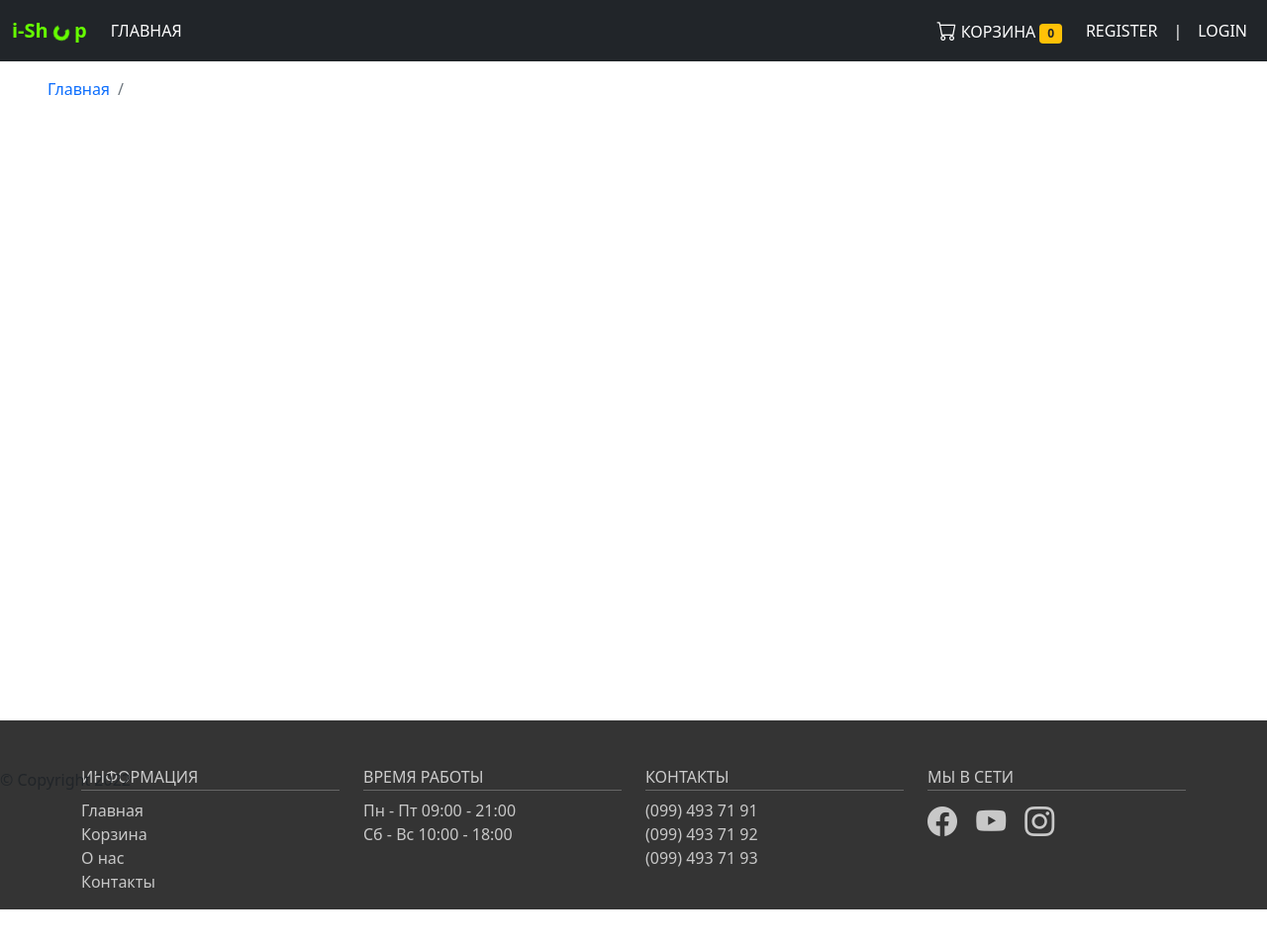
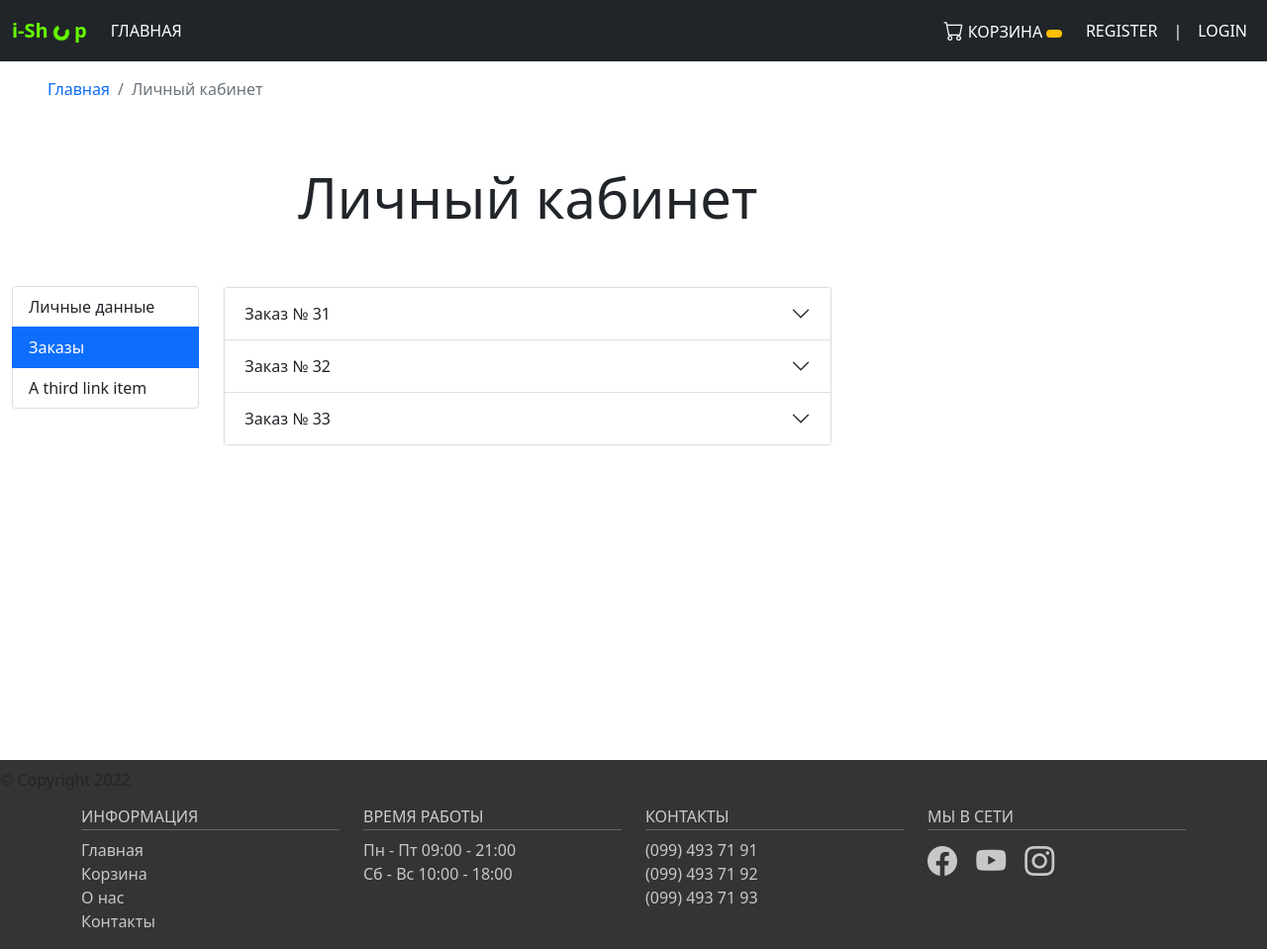
Before and after one commit to oleg-soshko/Django_store, a Django app: page /user_orders/ in a window 1280 px wide. Shown: the whole page at 99% size. Before the commit the page ends 919 px from the top, so only its background shows below. Run offline with Django 4.2, Linux system fonts and the light colour scheme; data comes from the database, SQL or seed files in the repository; both versions use the stored data as it was after the commit.

Commit message:
add_user_menu

```diff
--- a/i_shop/urls.py
+++ b/i_shop/urls.py
@@ -10,6 +10,8 @@ urlpatterns = [
     path('cart/', views.Cart.as_view(), name='cart'),
     path('checkout/', views.checkout, name='checkout'),
     path('success/<order_pk>', views.success, name='success'),
+    path('user_info/', views.UserMenuInfo.as_view(), name='user_info'),
+    path('user_orders/', views.UserMenuOrders.as_view(), name='user_orders'),
     path('<slug:slug>/', views.ProductListView.as_view(), name='product_list'),
     path('<slug:slug>/<slug:product_slug>', views.ProductDetailView.as_view(), name='product_detail'),
     path('quick_add_to_cart/<product_id>/', views.quick_add_to_cart, name='quick_add'),
--- a/i_shop/views.py
+++ b/i_shop/views.py
@@ -170,3 +170,16 @@ def user_login(request):
 def user_logout(request):
     logout(request)
     return redirect('login')
+
+
+class UserMenuInfo(View):
+    def get(self, request):
+
+        return render(request, 'i_shop/user_menu_info.html', {'user': request.user})
+
+
+class UserMenuOrders(View):
+    def get(self, request):
+        orders = Order.objects.all()
+
+        return render(request, 'i_shop/user_menu_orders.html', {'user': request.user, 'orders': orders})
--- a/static/styles/style.css
+++ b/static/styles/style.css
@@ -295,3 +295,9 @@ li a {
 .errorlist{
     color: red;
 }
+
+/* User Menu */
+
+.user_menu {
+    min-height: 80vh;
+}
--- /dev/null
+++ b/templates/i_shop/user_menu_orders.html
@@ -0,0 +1,85 @@
+{% extends 'i_shop/base.html' %}
+
+{% block title%} User Orders | i-Shop {% endblock%}
+
+{% block content %}
+
+<section>
+
+    <nav aria-label="breadcrumb" class="ms-5 mt-3">
+        <ol class="breadcrumb">
+            <li class="breadcrumb-item">
+                <a href="{% url 'home' %}"> Главная </a>
+            </li>
+            <li class="breadcrumb-item active" aria-current="page"> Личный кабинет </li>
+        </ol>
+    </nav>
+
+    <div class="container-fluid user_menu">
+
+        <div class="row">
+            <div class="col-10 my-5">
+                <h1 class="text-center display-4"> Личный кабинет </h1>
+            </div>
+        </div>
+
+        <div class="row">
+            <div class="col-2">
+                <div class="list-group">
+                    <a href="{% url 'user_info' %}" class="list-group-item list-group-item-action" aria-current="true">
+                        Личные данные
+                    </a>
+                    <a href="{% url 'user_orders' %}" class="list-group-item list-group-item-action active">
+                        Заказы
+                    </a>
+                    <a href="#" class="list-group-item list-group-item-action">A third link item</a>
+
+                </div>
+            </div>
+
+            <div class="col-6">
+                <div class="border border-light">
+                    <div class="accordion" id="userOrders">
+                        {% for order in orders %}
+                            <div class="accordion-item">
+                                <h2 class="accordion-header" id="headingOne">
+                                    <button class="accordion-button collapsed" type="button" data-bs-toggle="collapse" data-bs-target="#collapse{{ order.pk }}" aria-expanded="false" aria-controls="collapseOne">
+                                        Заказ № {{ order.pk }}
+                                    </button>
+                                </h2>
+                                <div id="collapse{{ order.pk }}" class="accordion-collapse collapse" aria-labelledby="headingOne" data-bs-parent="#userOrders">
+                                    <div class="accordion-body">
+                                        {% for order_details in order.orderdetails_set.all %}
+                                            <table class="table">
+                                                <tbody>
+                                                <tr>
+                                                    <td>
+                                                        <img src="{{ MEDIA_URL }}{{ order_details.product.main_image }}">
+                                                    </td>
+                                                    <td>
+                                                        <a href="{{ order_details.product.get_absolute_url }}"> {{ order_details.product.name }} </a>
+                                                    </td>
+                                                    <td>
+                                                        {{ order_details.product.quantity }}
+                                                    </td>
+                                                    <td>
+                                                        {{ order_details.product.price }}
+                                                    </td>
+                                                </tr>
+                                                </tbody>
+                                            </table>
+                                        {% endfor %}
+                                    </div>
+                                </div>
+                            </div>
+                        {% endfor %}
+                    </div>
+                </div>
+            </div>
+
+        </div>
+    </div>
+
+</section>
+
+{% endblock %}
```
Also changed, not shown: templates/i_shop/user_menu_info.html (added, +54 -0 lines), db.sqlite3.
